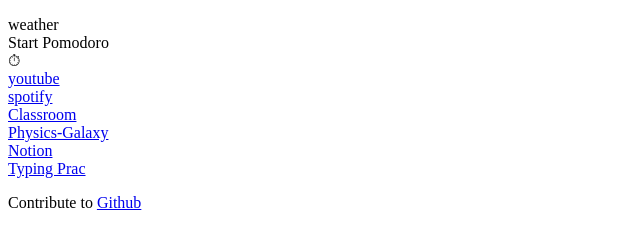
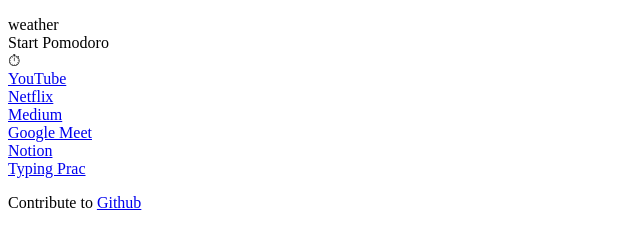
Before and after one commit to alok1929/face, a website: page index.html in a window 1280 px wide. Shown: the part 131-356 px from the top of the page, 0-640 px from the left. Drawn offline with Linux system fonts and the light colour scheme.

Commit message:
changed links

```diff
--- a/index.html
+++ b/index.html
@@ -61,20 +61,20 @@
 <div class="flex flex-wrap space-x-48 p-20 px-80 overflow-hidden font-bold  ">
     <!--card 1-->
     <div class=" hover:bg-blue-500 bg-blue-100 p-10 overflow-hidden inline-block rounded-2xl text-blue-900 shadow-2xl">
-        <a href="youtube.html">youtube</a>
+        <a href="https://youtube.com">YouTube</a>
     </div>
 
     <!--card 2-->
 
     <div
         class="hover:bg-blue-500 flex flex-col bg-blue-100 p-10 overflow-hidden inline-block rounded-2xl text-blue-900 shadow-2xl">
-        <a href="open.spotify.com">spotify</a>
+        <a href="https://netflix.com">Netflix</a>
     </div>
 
     <!--card 3-->
 
     <div class="hover:bg-blue-500 bg-blue-100 p-10 overflow-hidden inline-block rounded-2xl text-blue-900 shadow-2xl">
-        <a href="https://classroom.google.com">Classroom</a>
+        <a href="https://medium.com">Medium</a>
     </div>
 </div>
 
@@ -85,7 +85,7 @@
 
     <div
         class="hover:bg-blue-500 bg-blue-100 space-x-10 py-6 px-6 overflow-hidden inline-block  rounded-2xl text-blue-900 shadow-2xl">
-        <a href="https://physicsgalaxy.com/home">Physics-Galaxy</a>
+        <a href="meet.google.com">Google Meet</a>
     </div>
 
     <!--card 5-->
```
